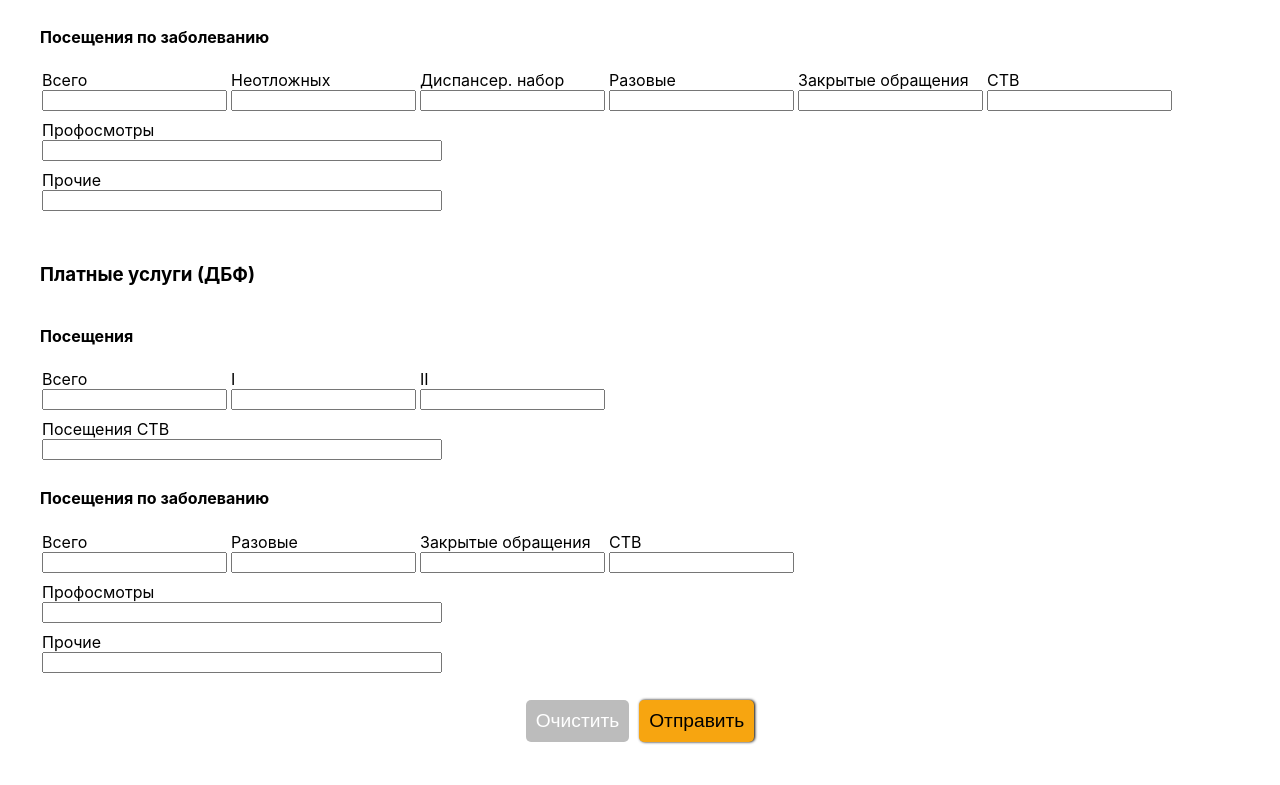
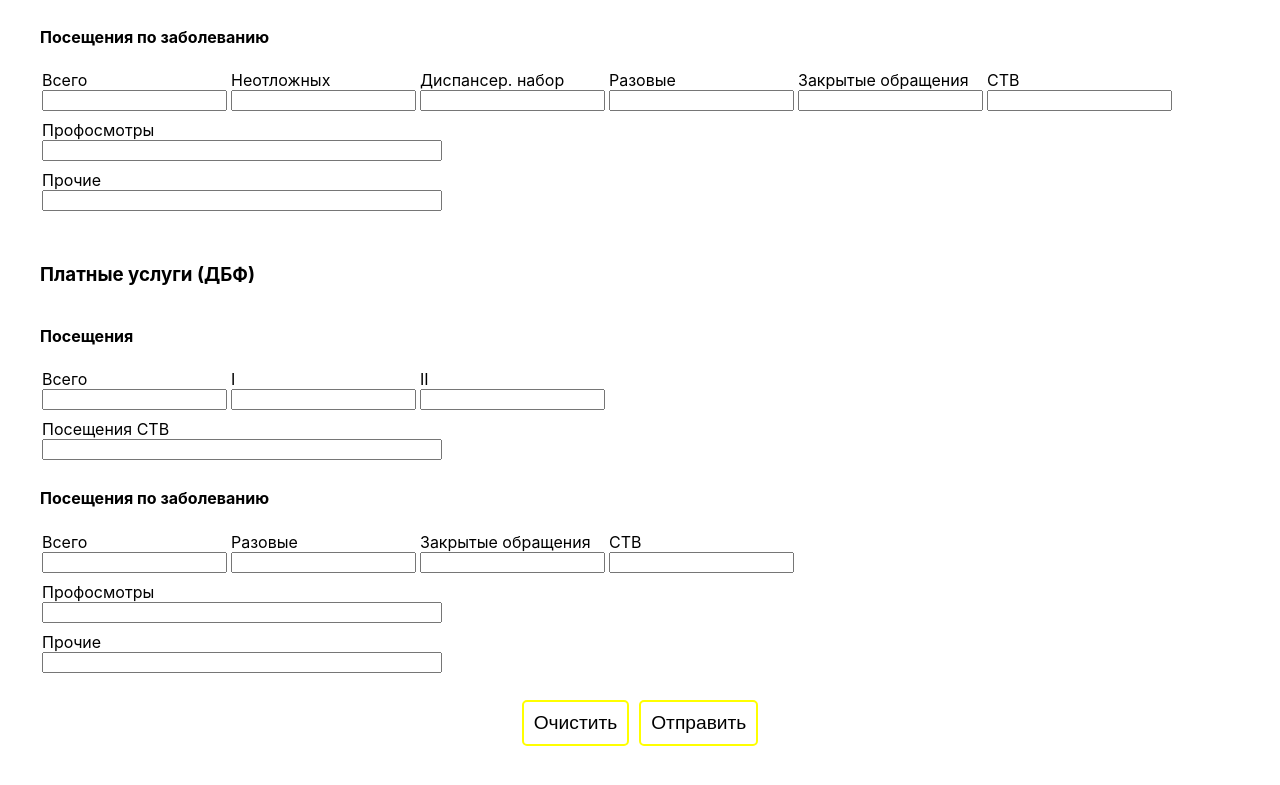
Before and after one commit to WonderLuc/report-app, a React (Create React App) app: page /doctor-dairy in a window 1280 px wide. Shown: the part 2728-3513 px from the top of the page. Built offline with nearby package versions, Linux system fonts and the light colour scheme.

Commit message:
refactor: change buttons styles, and add _big modification

```diff
--- a/src/Button/Button.css
+++ b/src/Button/Button.css
@@ -14,19 +14,19 @@
 }
 
 
-.button_clear{
+.button_negative{
   border: none;
   background-color: rgba(128, 128, 128, 0.527);
   color: white;
   box-shadow: 1px 0 3px;
 }
 
-.button_clear:hover{
+.button_negative:hover{
   background: rgba(109, 109, 109, 0.527);
   box-shadow: inset 1px 0 3px;
 }
 
-.button_send{
+.button_positive{
   text-decoration: none;
   border: none;
   background: #f7a510;
@@ -34,7 +34,11 @@
   box-shadow: 1px 0 3px;
 }
 
-.button_send:hover{
+.button_positive:hover{
   background: #ce8a0c;
   box-shadow: inset 1px 0 3px;
 }
+
+.button_big{
+  width: 150px;
+}
```
